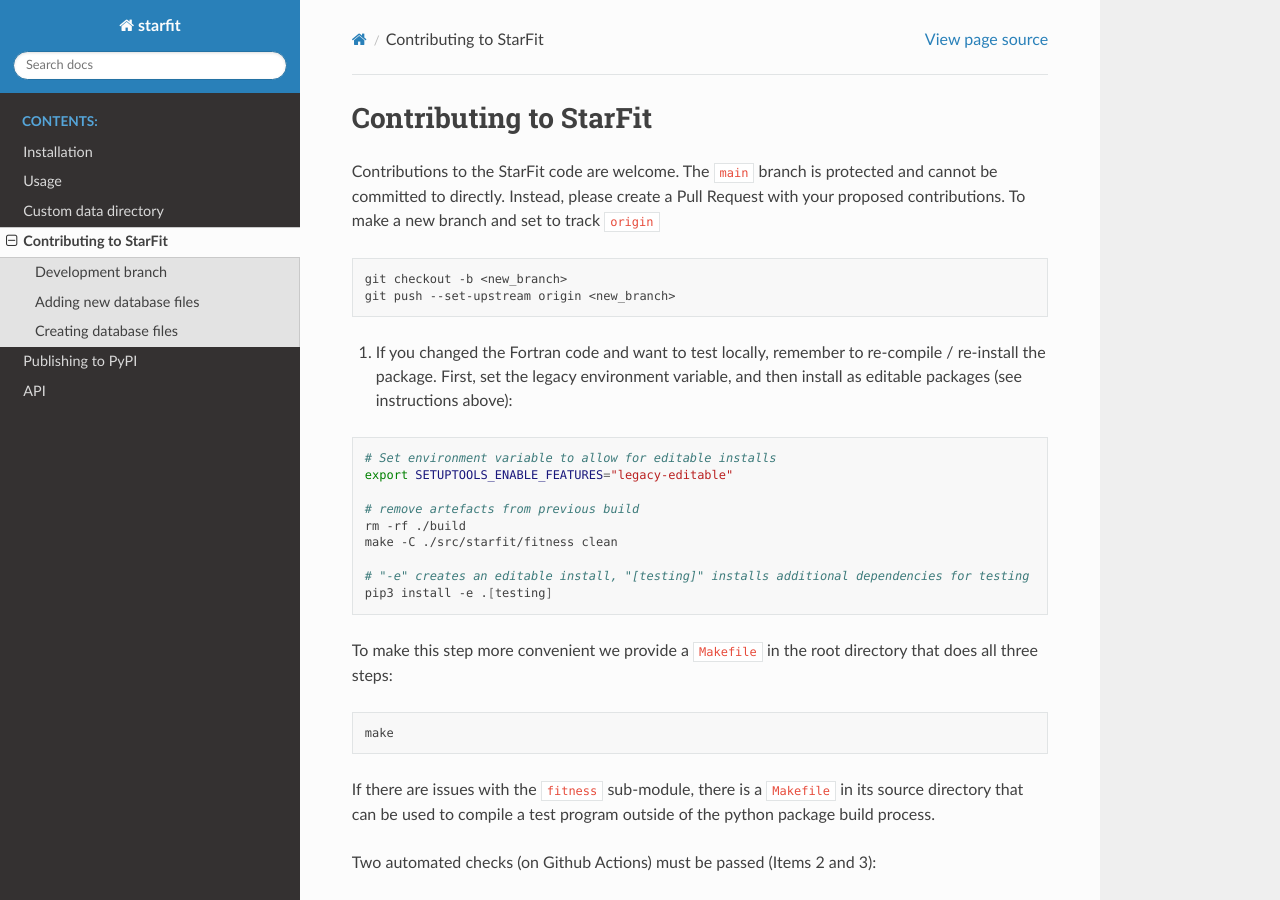
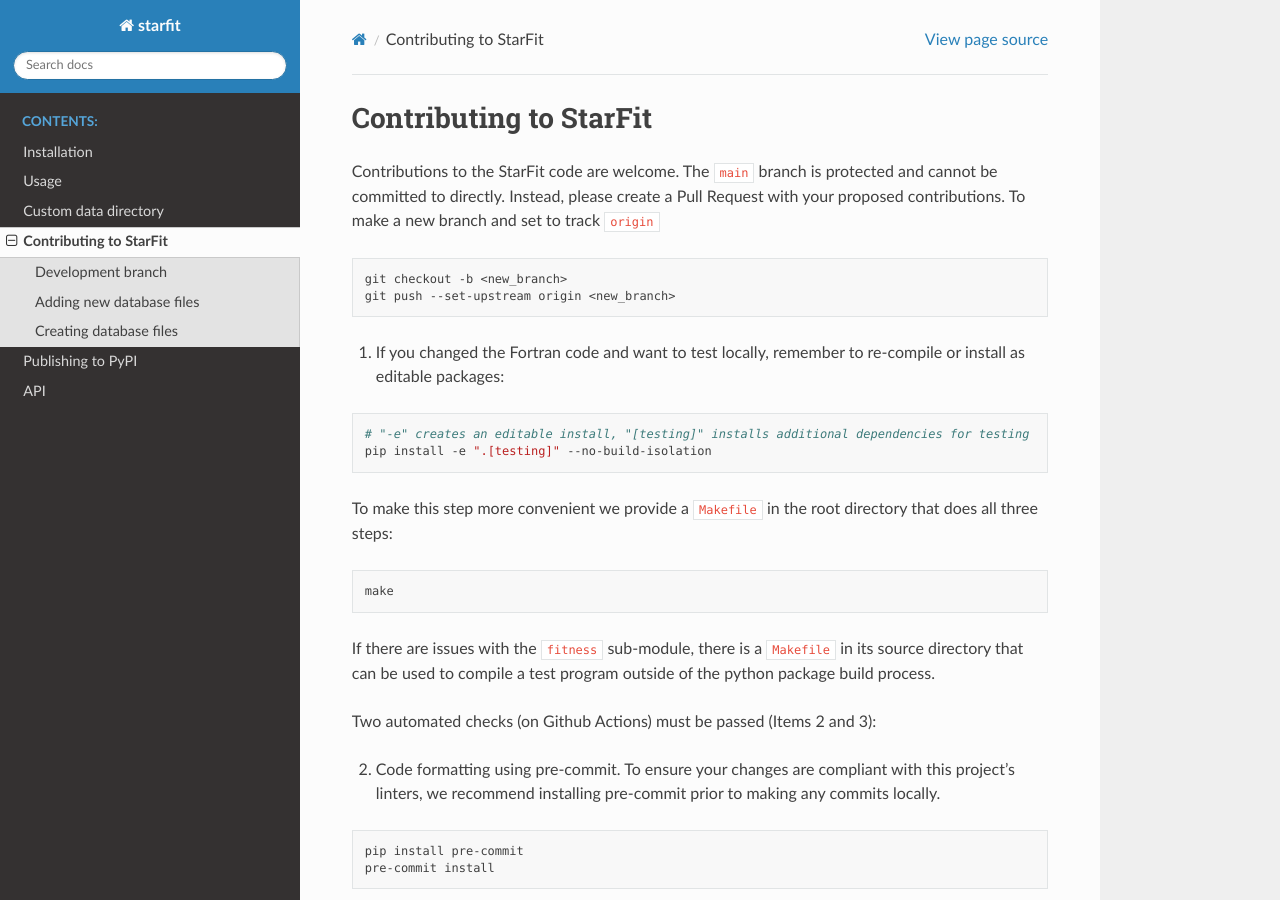
Before and after one commit to conradtchan/starfit, a Sphinx documentation site: the page built from docs/source/contributions.md, in a window 1280 px wide and 900 px high. Built offline with Sphinx 7.4.7 and the Read the Docs theme 2.0.0, drawn with Linux system fonts in a browser that asks for light colours; pages that are not in the unit, such as notebooks, are missing from menus.

Commit message:
Editable install (#214)
* bump meson_version: 1.0.1

* bump meson-python version to support editable installs

* add test for editable install

* editable install test: uninstall without prompt

* editable install test: install meson-python

* editable install test: install setuptools_scm

* editable install test: install ninja

* editable install test: install numpy

* add no-deps to editable install command

* update docs

````diff
--- a/docs/source/contributions.md
+++ b/docs/source/contributions.md
@@ -5,17 +5,10 @@ git checkout -b <new_branch>
 git push --set-upstream origin <new_branch>
 ```
 
-1. If you changed the Fortran code and want to test locally, remember to re-compile / re-install the package.  First, set the legacy environment variable, and then install as editable packages (see instructions above):
+1. If you changed the Fortran code and want to test locally, remember to re-compile or install as editable packages:
 ```shell
-# Set environment variable to allow for editable installs
-export SETUPTOOLS_ENABLE_FEATURES="legacy-editable"
-
-# remove artefacts from previous build
-rm -rf ./build
-make -C ./src/starfit/fitness clean
-
 # "-e" creates an editable install, "[testing]" installs additional dependencies for testing
-pip3 install -e .[testing]
+pip install -e ".[testing]" --no-build-isolation
 ```
 
 To make this step more convenient we provide a `Makefile` in the root directory that does all three steps:
--- a/pyproject.toml
+++ b/pyproject.toml
@@ -1,5 +1,5 @@
 [build-system]
-requires = ["meson-python>=0.9.0", "numpy>=1.23.3", "setuptools_scm[toml]>=5", "wheel"]
+requires = ["meson-python>=0.13.0rc0", "numpy>=1.24.2", "setuptools_scm[toml]>=5", "wheel"]
 build-backend = 'mesonpy'
 
 [project]
@@ -12,7 +12,7 @@ authors = [
 ]
 requires-python = ">=3.8"
 dependencies = [
-    "numpy >= 1.21",
+    "numpy >= 1.24.2",
     "scipy",
     "matplotlib",
     "setuptools",
````
Also changed, not shown: docs/source/installation.md (+1 -4 lines), 2 other files.
